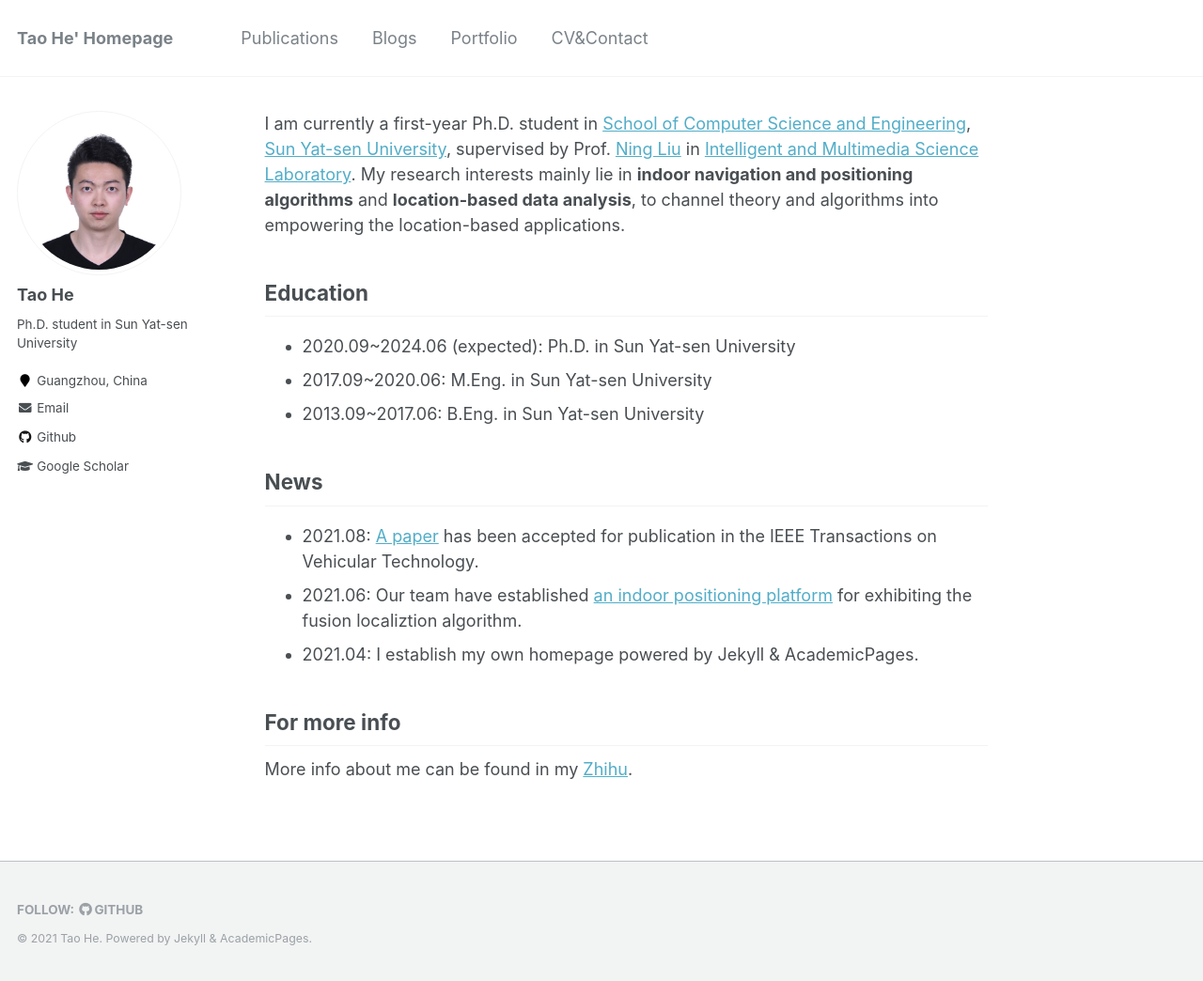
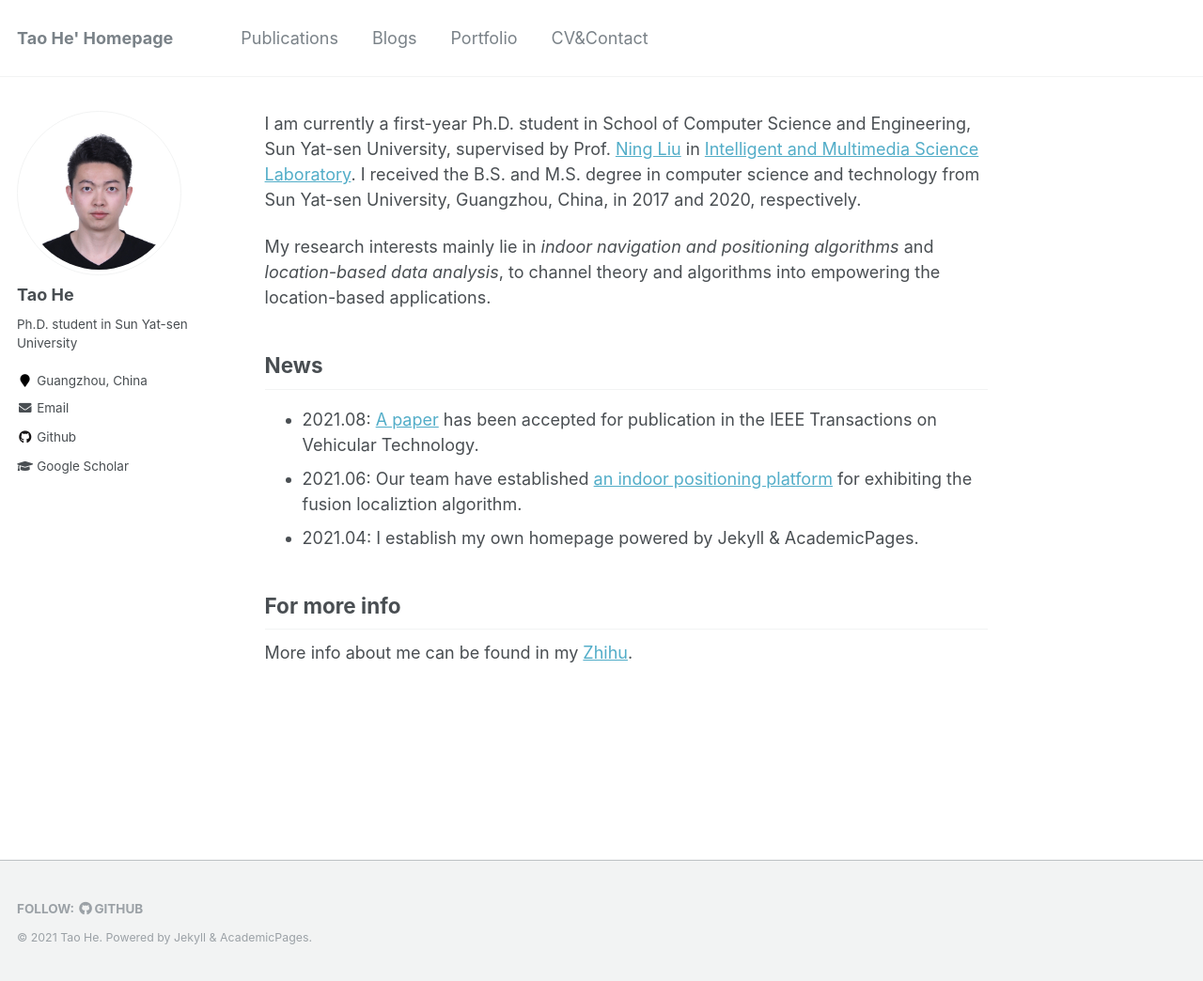
Before and after one commit to onewalnut/onewalnut.github.io, a Jekyll site: the page built from _pages/about.md, in a window 1280 px wide and 1044 px high. Shown: the whole window at 94% size. Built offline with Jekyll 4.4.1, drawn with Linux system fonts in a browser that asks for light colours.

Commit message:
Update about.md

```diff
--- a/_pages/about.md
+++ b/_pages/about.md
@@ -7,15 +7,9 @@ redirect_from:
   - /about.html
 ---
 
+I am currently a first-year Ph.D. student in School of Computer Science and Engineering, Sun Yat-sen University, supervised by Prof. [Ning Liu](http://sdcs.sysu.edu.cn/node/2495) in [Intelligent and Multimedia Science Laboratory](https://www.sysu-imsl.com). I received the B.S. and M.S. degree in computer science and technology from Sun Yat-sen University, Guangzhou, China, in 2017 and 2020, respectively.
 
-I am currently a first-year Ph.D. student in [School of Computer Science and Engineering](http://sdcs.sysu.edu.cn), [Sun Yat-sen University](http://www.sysu.edu.cn),  supervised by Prof. [Ning Liu](http://sdcs.sysu.edu.cn/node/2495) in [Intelligent and Multimedia Science Laboratory](https://www.sysu-imsl.com).
-My research interests mainly lie in **indoor navigation and positioning algorithms** and **location-based data analysis**, to channel theory and algorithms into empowering the location-based applications.
-
-Education
---------
-* 2020.09~2024.06 (expected): Ph.D. in Sun Yat-sen University
-* 2017.09~2020.06: M.Eng. in Sun Yat-sen University
-* 2013.09~2017.06: B.Eng. in Sun Yat-sen University
+My research interests mainly lie in *indoor navigation and positioning algorithms* and *location-based data analysis*, to channel theory and algorithms into empowering the location-based applications.
 
 News
 --------
```
